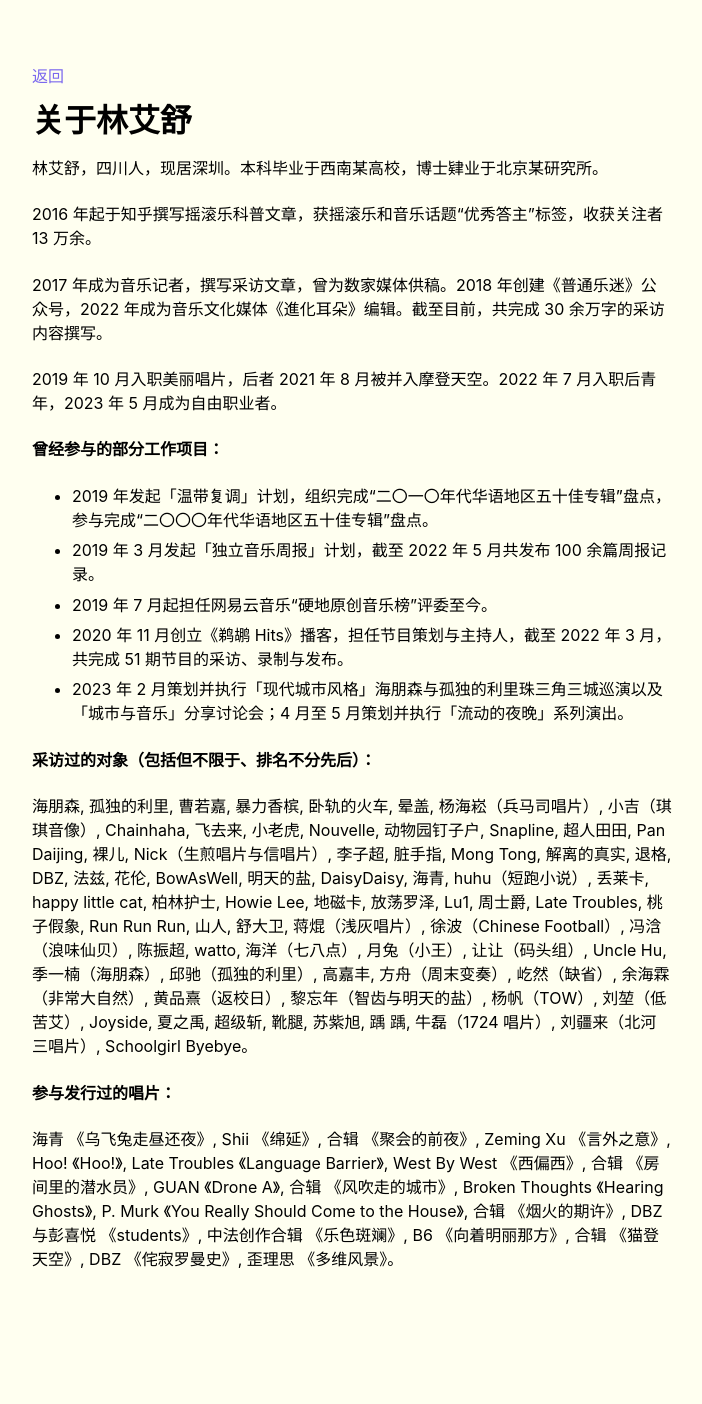
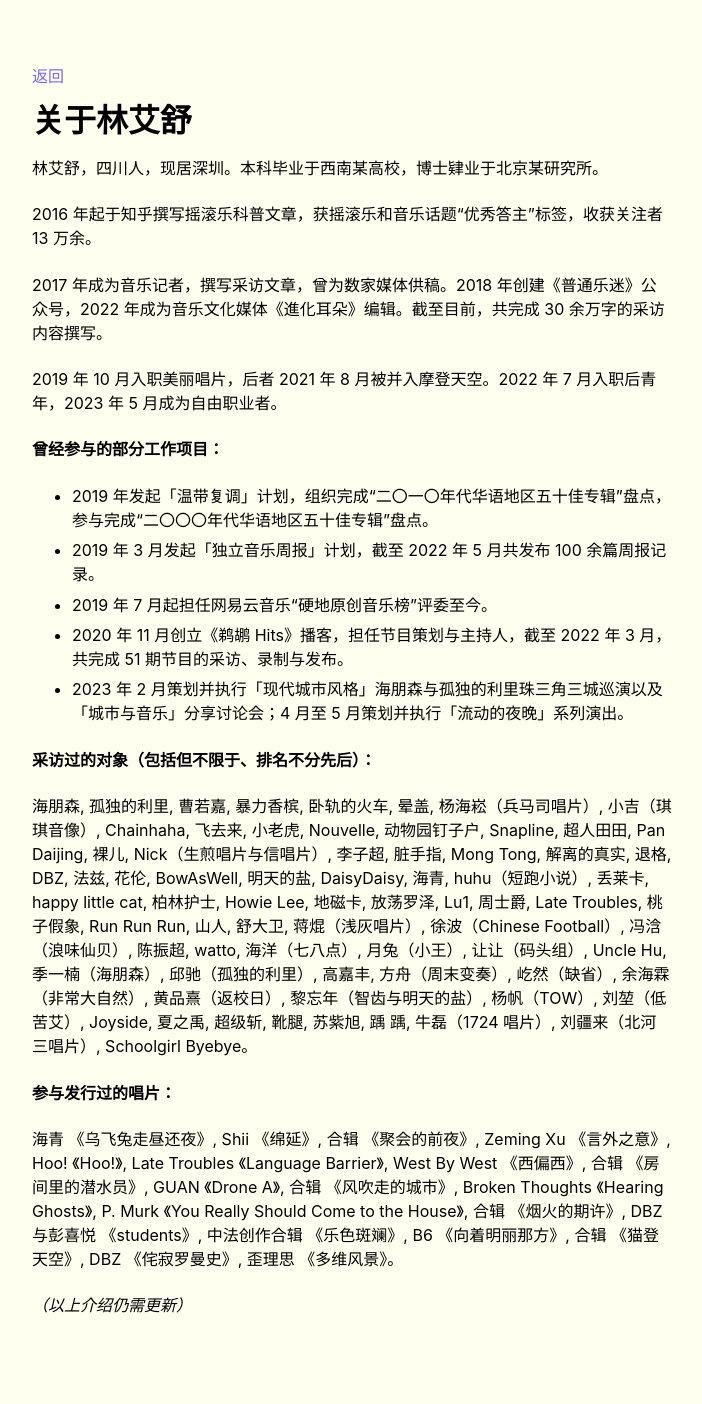
Before and after one commit to salingerlin/salingerlin.github.io, a Jekyll site: the page built from about.md, in a window 1280 px wide. Shown: the whole page, without its empty margins (288-990 px from the left). Built offline with Jekyll 4.4.1, drawn with Linux system fonts in a browser that asks for light colours; before the commit the page ends 1357 px from its top, so only the background shows below that.

Commit message:
Update about.md

```diff
--- a/about.md
+++ b/about.md
@@ -25,3 +25,5 @@ title: 关于林艾舒
 **参与发行过的唱片：**
 
 海青 《乌飞兔走昼还夜》, Shii 《绵延》, 合辑 《聚会的前夜》, Zeming Xu 《言外之意》, Hoo! 《Hoo!》, Late Troubles 《Language Barrier》, West By West 《西偏西》, 合辑 《房间里的潜水员》, GUAN 《Drone A》, 合辑 《风吹走的城市》, Broken Thoughts 《Hearing Ghosts》, P. Murk 《You Really Should Come to the House》, 合辑 《烟火的期许》, DBZ 与彭喜悦 《students》, 中法创作合辑 《乐色斑斓》, B6 《向着明丽那方》, 合辑 《猫登天空》, DBZ 《侘寂罗曼史》, 歪理思 《多维风景》。
+
+<i>（以上介绍仍需更新）</i>
```
